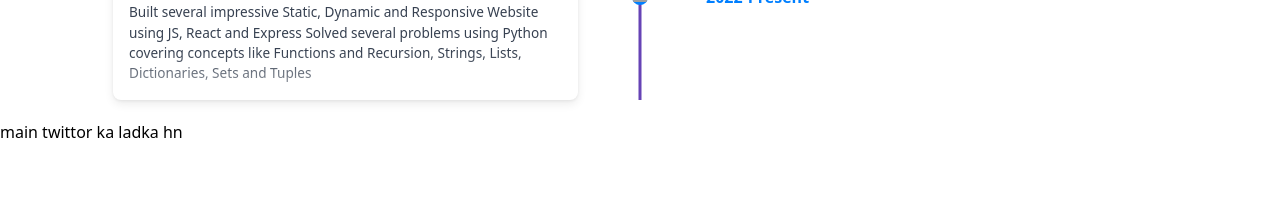
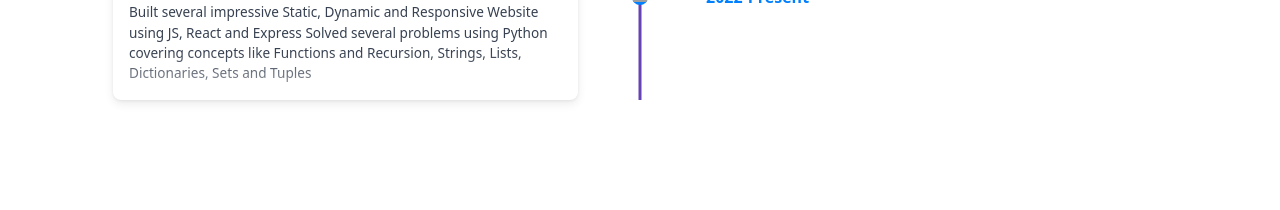
Before and after one commit to 0107shubham/PortFolio, a React (Create React App) app: page / in a window 1280 px wide. Shown: the part 2540-2750 px from the top of the page. Built offline with nearby package versions, Linux system fonts and the light colour scheme; grey boxes are pictures that could not be loaded.

Commit message:
update projests text

```diff
--- a/src/components/Projects/index.js
+++ b/src/components/Projects/index.js
@@ -101,7 +101,6 @@ const data = [
 const Projects = () => {
   return (
     <div id="projects">
-      <p>main twittor ka ladka hn</p>
       <ProjectAbout />
       <ul className="flex flex-row justify-center flex-wrap">
         {data.map((project) => (
```
